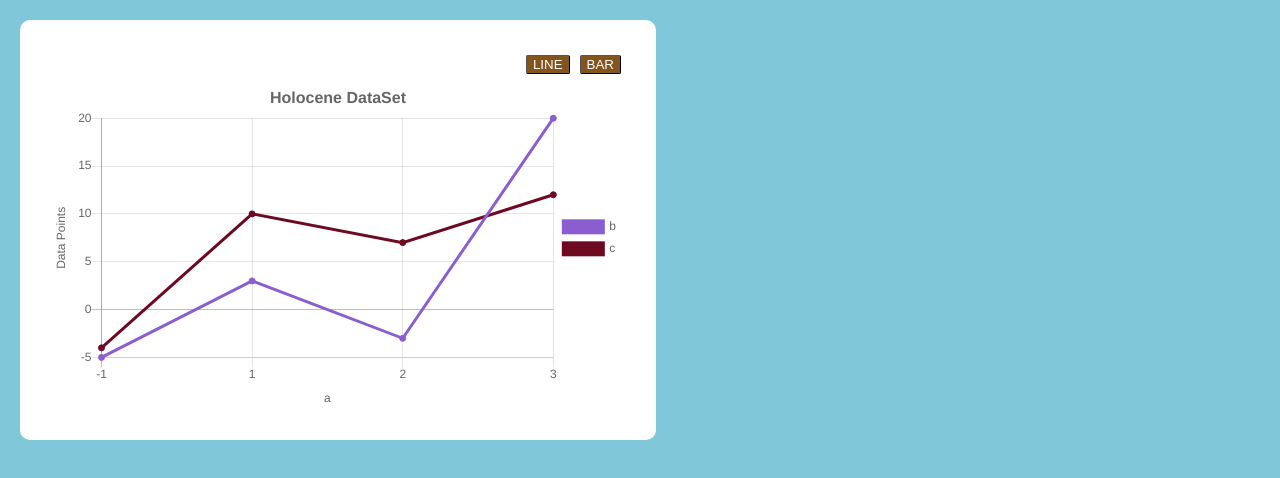
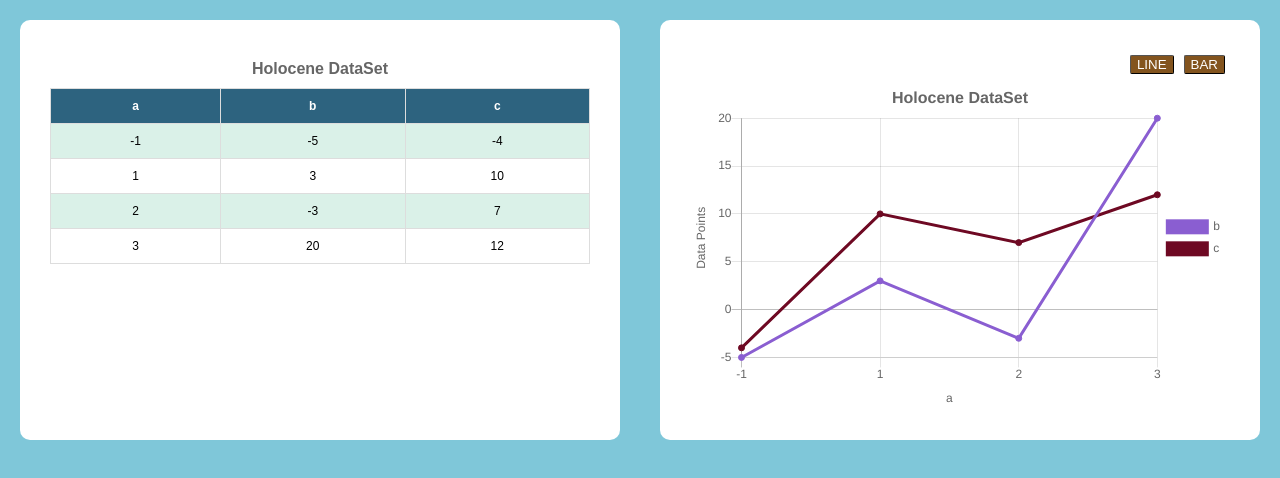
Before and after one commit to katmd/2d-web-challenge, a React app: page / in a window 1280 px wide. Built offline with nearby package versions, Linux system fonts and the light colour scheme.

Commit message:
feat: table component with dataset information

```diff
--- a/app/components/home.js
+++ b/app/components/home.js
@@ -1,4 +1,5 @@
 import React from "react";
+import Table from "./table"
 import Graph from "./graph";
 
 export default class Home extends React.Component {
@@ -11,7 +12,8 @@ export default class Home extends React.Component {
         { a: -1, b: -5, c: -4 },
         { a: 2, b: -3, c: 7 }
       ],
-      xAxisLabel: "a"
+      xAxisLabel: "a",
+      dataVisualsView: "data-visuals-row"
     };
   }
 
@@ -21,6 +23,7 @@ export default class Home extends React.Component {
     return (
       <div id="container">
         <div className={this.state.dataVisualsView}>
+          <Table sortedData={sortedData} xAxisLabel={xAxisLabel} />
           <Graph sortedData={sortedData} xAxisLabel={xAxisLabel} />
         </div>
       </div>
--- /dev/null
+++ b/app/components/table.js
@@ -0,0 +1,50 @@
+import React from "react";
+
+export default class Table extends React.Component {
+  constructor(props) {
+    super();
+    this.props = props;
+    this.getTableHeader = this.getTableHeader.bind(this);
+    this.getTableData = this.getTableData.bind(this);
+  }
+
+  getTableHeader() {
+    let header = Object.keys(this.props.sortedData[0]);
+    return header.map((key, idx) => {
+      return <th key={idx}>{key}</th>;
+    });
+  }
+
+  getTableData() {
+    return this.props.sortedData.map((dataRow, idx) => {
+      // file sorted data into table elements
+      // const { a, b, c } = dataPoint;
+      // console.log(dataPoint);
+      let rowData = [];
+      for (let key of Object.keys(dataRow)) {
+        rowData.push(dataRow[key])
+      }
+      return (
+        <tr key={idx}>
+          {rowData.map((dataPoint, dpIdx) => {
+            return <td key={dpIdx}>{dataPoint}</td>
+          })}
+        </tr>
+      );
+    });
+  }
+
+  render() {
+    return (
+      <div className="table-container">
+        <div id="table-title">Holocene DataSet</div>
+        <table id="table">
+          <tbody>
+            <tr>{this.getTableHeader()}</tr>
+            {this.getTableData()}
+          </tbody>
+        </table>
+      </div>
+    );
+  }
+}
--- a/app/style.css
+++ b/app/style.css
@@ -17,6 +17,61 @@ body {
   height: 100%;
   display: flex;
   flex-direction: column;
+}
+
+.data-visuals-row {
+  display: flex;
+  flex-direction: row;
+}
+
+/* TABLE STYLES */
+.table-container {
+  display: flex;
+  flex-direction: column;
+  width: 45vw;
+  height: 45vh;
+  min-width: 300px;
+  min-height: 150px;
+  overflow-x: scroll;
+  overflow-y: scroll;
+  background: white;
+  margin: 20px;
+  padding: 30px 30px;
+  border-radius: 10px;
+}
+
+#table-title {
+  padding: 10px;
+  text-align: center;
+  color: #666;
+  font-weight: bold;
+}
+
+#table {
+  text-align: center;
+  border-collapse: collapse;
+  border-radius: 10px;
+  width: 100%;
+  font-size: 12px;
+}
+
+#table th {
+  text-align: center;
+  background-color: #2D637F;
+  color: white;
+}
+
+#table th, #table td {
+  border: 1px solid #ddd;
+  padding: 10px;
+}
+
+#table tr:nth-child(even) {
+  background-color: #d1eee2cb;
+}
+
+#table tr:hover {
+  background-color: #80958D;
 }
 
 /* GRAPH STYLES */
```
